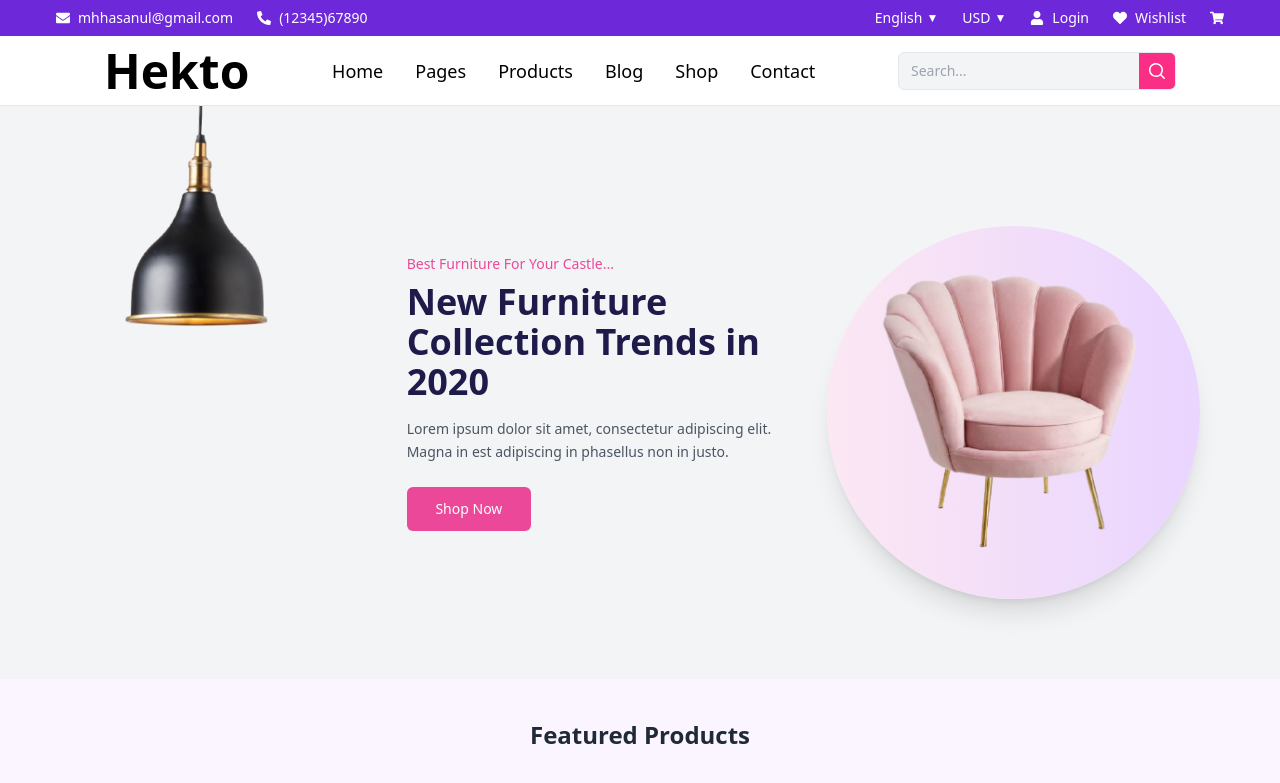
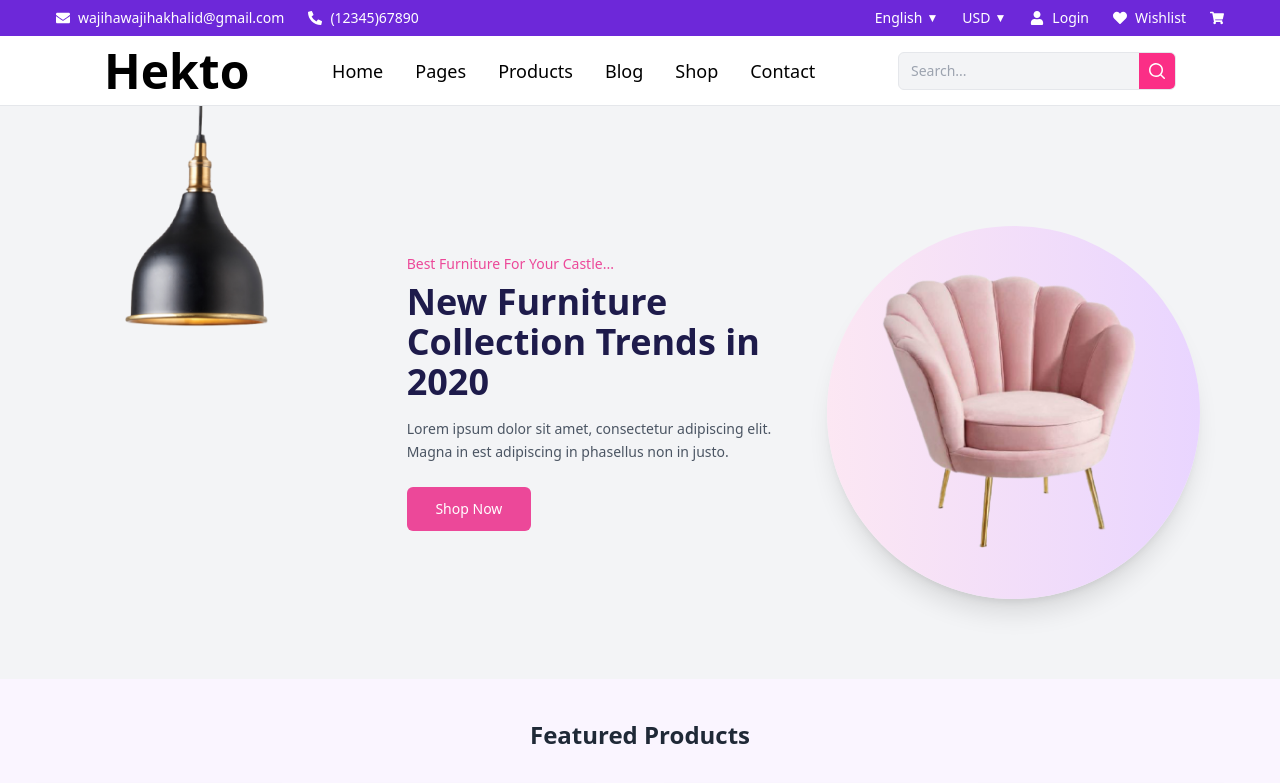
Before and after one commit to wajiha-khalid/figma-template4, a Next.js app: page / in a window 1280 px wide. Shown: the top 783 px of the page. Built offline with nearby package versions, Linux system fonts and the light colour scheme.

Commit message:
Update Topbar.tsx

```diff
--- a/src/app/components/Topbar.tsx
+++ b/src/app/components/Topbar.tsx
@@ -19,7 +19,7 @@ const TopBar = () => {
             className="flex items-center gap-2 hover:text-gray-200"
           >
             <FaEnvelope />
-            <span>mhhasanul@gmail.com</span>
+            <span>wajihawajihakhalid@gmail.com</span>
           </a>
           {/* Phone */}
           <a
```
